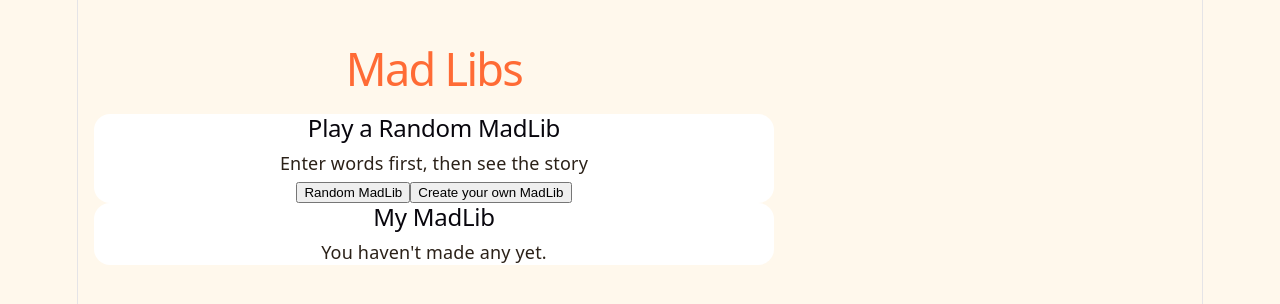
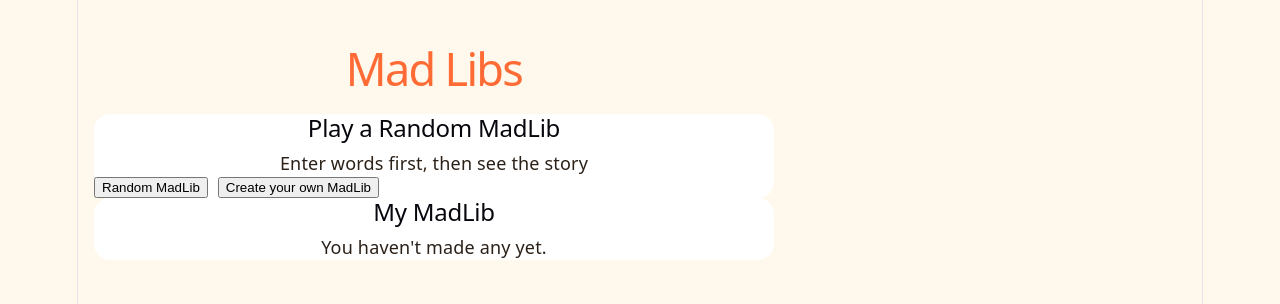
Before and after one commit to heonaliu/madLibs, a React (Vite) app: page / in a window 1280 px wide. Shown: the top 304 px of the page. Built offline with nearby package versions, Linux system fonts and the light colour scheme.

Commit message:
add row css and input/text area css

```diff
--- a/src/App.css
+++ b/src/App.css
@@ -53,3 +53,23 @@ h1 {
   font-weight: 600;
   text-transform: capitalize;
 }
+
+input,
+textarea {
+  font: inherit;
+  padding: 10px 12px;
+  border: 2px solid #e8dccd;
+  border-radius: 10px;
+}
+
+input:focus,
+textarea:focus {
+  outline: none;
+  border-color: var(--accent);
+}
+
+.row {
+  display: flex;
+  gap: 10px;
+  flex-wrap: wrap;
+}
```
